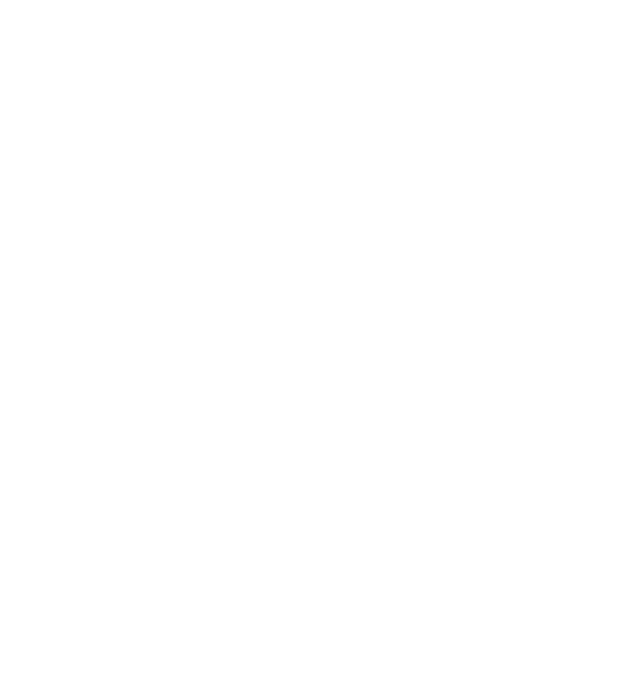
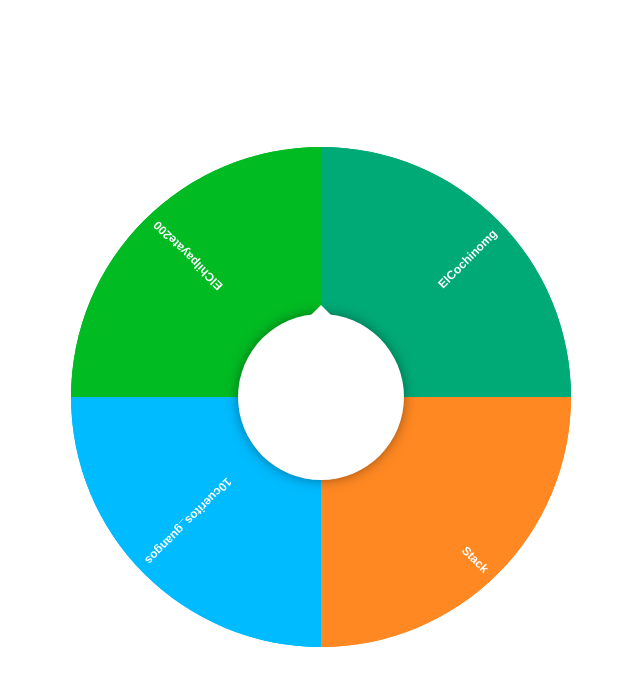
Before and after one commit to gilomx/ruletonga, a React (Vite) app: page / in a window 1280 px wide. Shown: the top 686 px of the page, without its empty margins (319-959 px from the left). Built offline with nearby package versions, Linux system fonts and the light colour scheme.

Commit message:
Add roulette component and css

```diff
--- a/src/App.jsx
+++ b/src/App.jsx
@@ -1,36 +1,16 @@
 import { useState } from 'react'
-import reactLogo from './assets/react.svg'
-import viteLogo from '/vite.svg'
 import './App.css'
+import Roulette from './components/Roulette'
 
 function App() {
   const [count, setCount] = useState(0)
-  const [users, setUsers] =useState([])
+  // const [users, setUsers] =useState([])
 
 
 
   return (
     <>
-      {/* <div>
-        <a href="https://vitejs.dev" target="_blank">
-          <img src={viteLogo} className="logo" alt="Vite logo" />
-        </a>
-        <a href="https://react.dev" target="_blank">
-          <img src={reactLogo} className="logo react" alt="React logo" />
-        </a>
-      </div>
-      <h1>Vite + React</h1>
-      <div className="card">
-        <button onClick={() => setCount((count) => count + 1)}>
-          count is {count}
-        </button>
-        <p>
-          Edit <code>src/App.jsx</code> and save to test HMR
-        </p>
-      </div>
-      <p className="read-the-docs">
-        Click on the Vite and rosa logos to learn more
-      </p> */}
+      <Roulette />
     </>
   )
 }
--- /dev/null
+++ b/src/components/Roulette.jsx
@@ -0,0 +1,92 @@
+import React, { useEffect, useRef } from 'react';
+import './../styles/roulette.css'
+
+function Roulette() {
+  const sectors = [
+    { color: '#f82', label: 'Stack' },
+    { color: '#0bf', label: '10cueritos_guangos' },
+    { color: '#0b2', label: 'ElChilpayate200' },
+    { color: '#0a7', label: 'ElCochinomg' },
+    // ... otros sectores ...
+  ];
+  const canvasRef = useRef(null);
+  const spinRef = useRef(null);
+
+  const rand = (m, M) => Math.random() * (M - m) + m;
+  const friction = 0.995; // 0.995=soft, 0.99=mid, 0.98=hard
+
+  useEffect(() => {
+    const canvas = canvasRef.current;
+    const ctx = canvas.getContext('2d');
+    const dia = canvas.width;
+    const rad = dia / 2;
+    const PI = Math.PI;
+    const TAU = 2 * PI;
+    const arc = TAU / sectors.length;
+    let angVel = 0; // Angular velocity
+    let ang = 0; // Angle in radians
+
+    const getIndex = () => Math.floor(sectors.length - (ang / TAU) * sectors.length) % sectors.length;
+
+    function drawSector(sector, i) {
+      const angle = arc * i;
+      ctx.save();
+      ctx.beginPath();
+      ctx.fillStyle = sector.color;
+      ctx.moveTo(rad, rad);
+      ctx.arc(rad, rad, rad, angle, angle + arc);
+      ctx.lineTo(rad, rad);
+      ctx.fill();
+      ctx.translate(rad, rad);
+      ctx.rotate(angle + arc / 2);
+      ctx.textAlign = 'right';
+      ctx.fillStyle = '#fff';
+      ctx.font = 'bold 12px sans-serif';
+      ctx.fillText(sector.label, rad - 10, 10);
+      ctx.restore();
+    }
+
+    function rotate() {
+      const sector = sectors[getIndex()];
+      canvas.style.transform = `rotate(${ang - PI / 2}rad)`;
+      spinRef.current.textContent = !angVel ? 'SPIN' : sector.label;
+      spinRef.current.style.background = sector.color;
+    }
+
+    function frame() {
+      if (!angVel) return;
+      angVel *= friction; // Decrement velocity by friction
+      if (angVel < 0.002) angVel = 0; // Bring to stop
+      ang += angVel; // Update angle
+      ang %= TAU; // Normalize angle
+      rotate();
+    }
+
+    function engine() {
+      frame();
+      requestAnimationFrame(engine);
+    }
+
+    sectors.forEach((sector, i) => drawSector(sector, i));
+    engine(); // Start engine
+
+    const spin = () => {
+      if (!angVel) angVel = rand(0.25, 0.45);
+    };
+
+    spinRef.current.addEventListener('click', spin);
+
+    return () => {
+      spinRef.current.removeEventListener('click', spin);
+    };
+  }, []);
+
+  return (
+    <div id="wheelOfFortune">
+      <canvas ref={canvasRef} id="wheel" width="500" height="500"></canvas>
+      <div ref={spinRef} id="spin"> </div>
+  </div>
+  );
+}
+
+export default Roulette;
--- /dev/null
+++ b/src/styles/roulette.css
@@ -0,0 +1,38 @@
+#wheelOfFortune {
+    display: inline-block;
+    position: relative;
+    overflow: hidden;
+  }
+
+  #wheel {
+    display: block;
+  }
+
+  #spin {
+    font: 1.5em/0 sans-serif;
+    user-select: none;
+    cursor: pointer;
+    display: flex;
+    justify-content: center;
+    align-items: center;
+    position: absolute;
+    top: 50%;
+    left: 50%;
+    width: 30%;
+    height: 30%;
+    margin: -15%;
+    background: #fff;
+    color: #fff;
+    box-shadow: 0 0 0 8px currentColor, 0 0px 15px 5px rgba(0, 0, 0, 0.6);
+    border-radius: 50%;
+    transition: 0.8s;
+  }
+
+  #spin::after {
+    content: '';
+    position: absolute;
+    top: -17px;
+    border: 10px solid transparent;
+    border-bottom-color: currentColor;
+    border-top: none;
+  }
```
